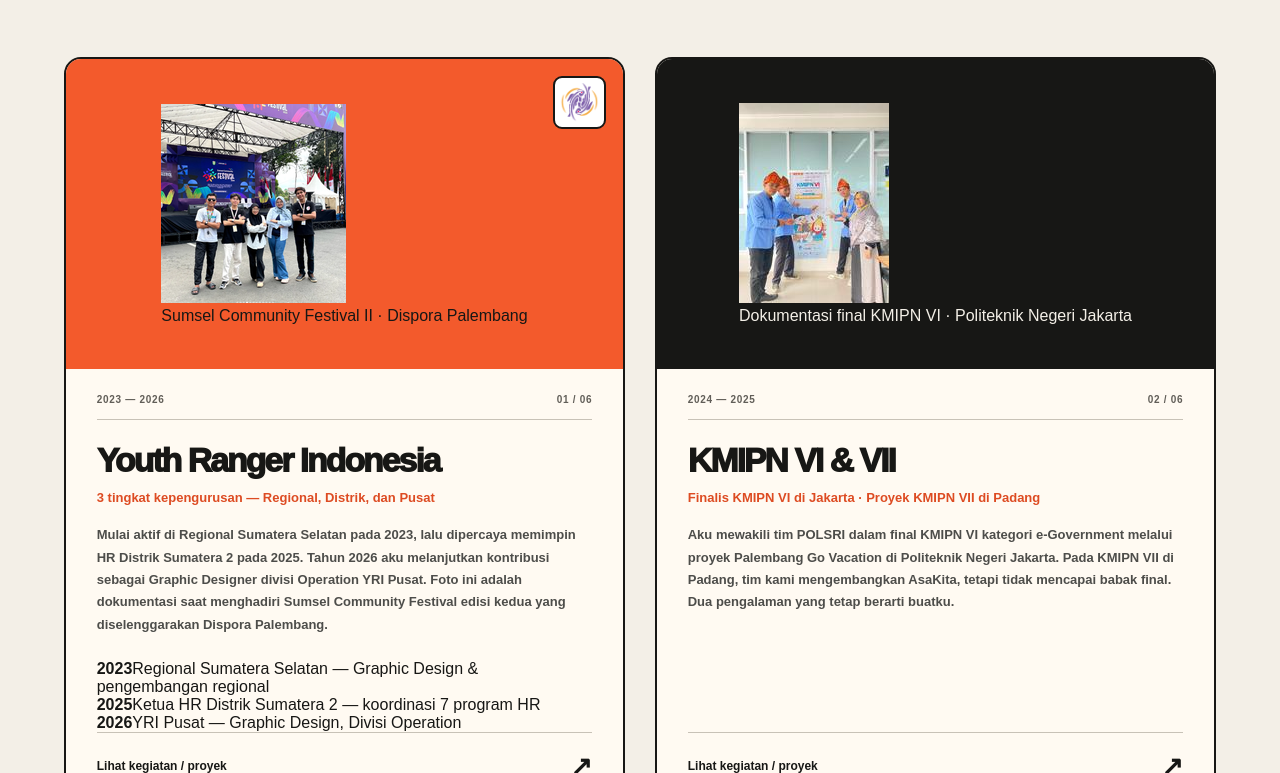
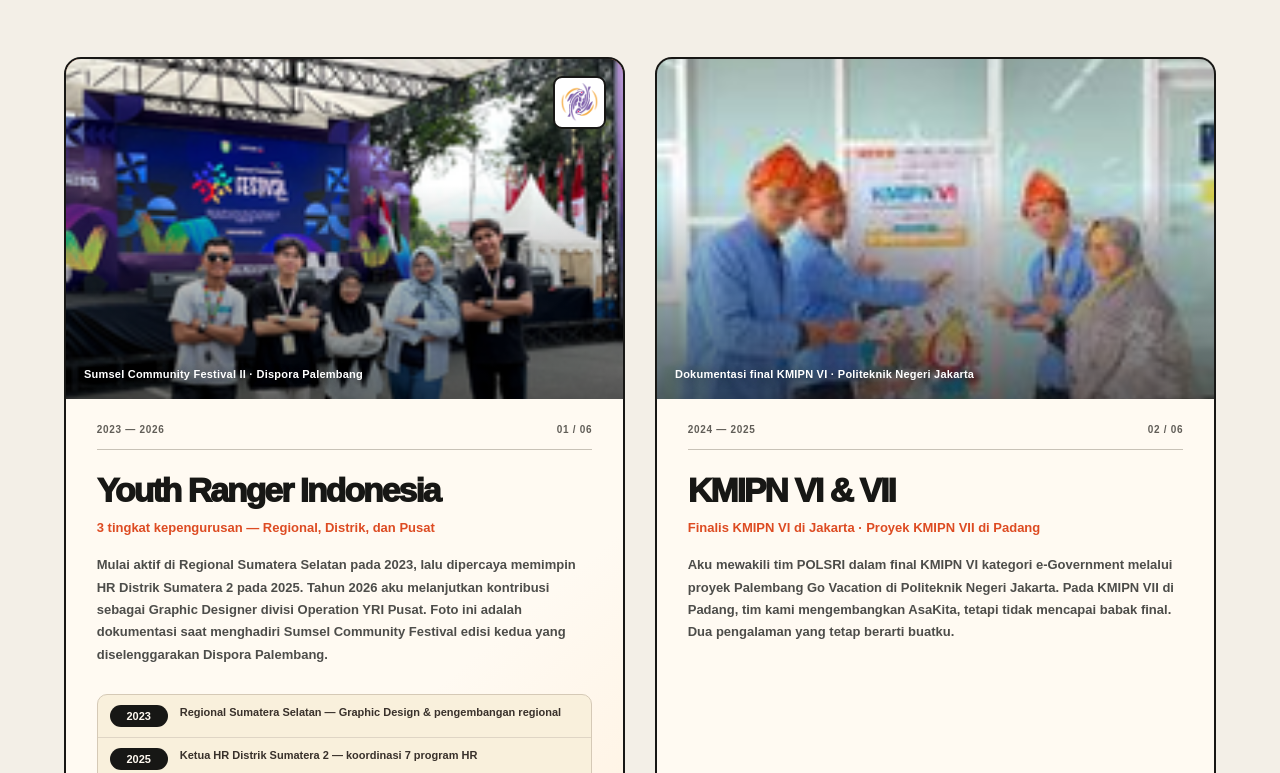
Before and after one commit to Darren0099/Raffli-dev, a Next.js app: page /aboutme in a window 1280 px wide. Shown: the part 3587-4360 px from the top of the page. Built offline with nearby package versions, Linux system fonts and the light colour scheme.

Commit message:
style(about): authentic activity gallery, captions, and visual three-stage YRI career timeline

```diff
--- a/app/aboutme/aboutme.css
+++ b/app/aboutme/aboutme.css
@@ -240,3 +240,92 @@
   .am-running-line>div{animation:none}
   .am-page *, .am-page *::before,.am-page *::after{scroll-behavior:auto!important;transition:none!important}
 }
+
+/* Verified documentation — one authentic activity photo per story. */
+.am-activity-photo {
+  position: relative;
+  display: block;
+  width: 100%;
+  height: 340px;
+  min-height: 310px;
+  margin: 0;
+  overflow: hidden;
+  background: #222;
+}
+.am-activity-photo::after {
+  content: "";
+  position: absolute;
+  inset: 30% 0 0;
+  background: linear-gradient(to bottom, transparent 10%, rgba(0,0,0,.6) 100%);
+  pointer-events: none;
+}
+.am-activity-photo img {
+  display: block;
+  width: 100%;
+  height: 100%;
+  object-fit: cover;
+  object-position: center 38%;
+  transition: transform .7s cubic-bezier(.22, 1, .36, 1);
+}
+.am-story-card:hover .am-activity-photo img { transform: scale(1.05); }
+.am-story-card:nth-child(1) .am-activity-photo img { object-position: center 35%; }
+.am-story-card:nth-child(2) .am-activity-photo img { object-position: center 42%; }
+.am-story-card:nth-child(3) .am-activity-photo img { object-position: center 48%; }
+.am-story-card:nth-child(4) .am-activity-photo img { object-position: center 47%; }
+.am-activity-caption {
+  position: absolute;
+  bottom: 17px;
+  left: 18px;
+  right: 18px;
+  z-index: 3;
+  color: #fff;
+  font-size: 11px;
+  font-weight: 850;
+  letter-spacing: .02em;
+  line-height: 1.4;
+  text-shadow: 0 2px 12px rgba(0,0,0,.45);
+}
+.am-yri-milestones {
+  display: grid;
+  gap: 0;
+  margin: 4px 0 26px;
+  border: 1px solid #d5c9b6;
+  border-radius: 10px;
+  overflow: hidden;
+  background: #f9f0dc;
+}
+.am-yri-milestone {
+  display: grid;
+  grid-template-columns: 58px minmax(0,1fr);
+  align-items: start;
+  gap: 12px;
+  padding: 10px 12px;
+  border-bottom: 1px solid #dfd5c5;
+}
+.am-yri-milestone:last-child { border-bottom: none; }
+.am-yri-milestone strong {
+  display: inline-flex;
+  justify-content: center;
+  background: #171715;
+  color: #fff9f0;
+  border-radius: 20px;
+  padding: 5px 7px;
+  font-size: 11px;
+  font-weight: 900;
+}
+.am-yri-milestone span {
+  font-size: 11px;
+  font-weight: 760;
+  line-height: 1.45;
+  color: #39312b;
+}
+.am-story-card:first-child .am-story-info {
+  background: linear-gradient(140deg, #fffaf2 60%, #fff1df 100%);
+}
+@media (max-width:760px) {
+  .am-activity-photo { height: 295px; min-height: 295px; }
+  .am-activity-photo img { height: 100%; }
+}
+@media (prefers-reduced-motion:reduce) {
+  .am-story-card:hover .am-activity-photo img { transform: none; }
+}
```
